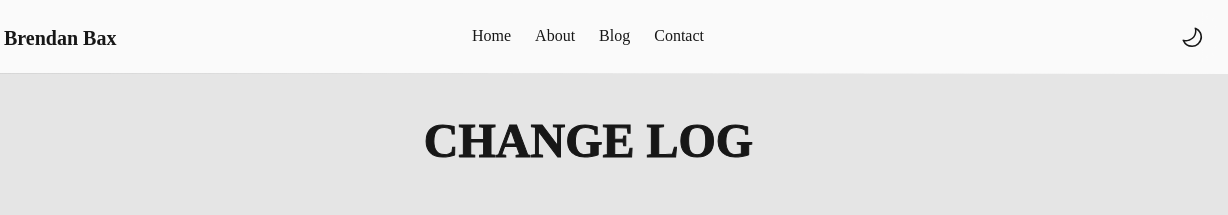
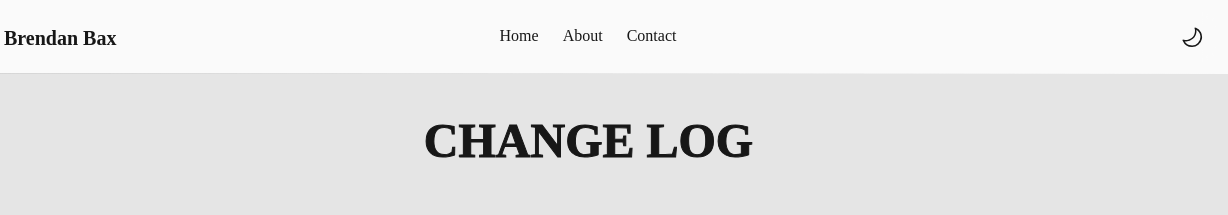
Before and after one commit to brendanbax/portfolio, an Astro site: page /changelog in a window 1280 px wide. Shown: the top 215 px of the page, 52-1280 px from the left. Built offline with nearby package versions, Linux system fonts and the light colour scheme; Astro itself is replaced by a stand-in of ours.

Commit message:
blog is conditional

```diff
--- a/src/components/NavBar.astro
+++ b/src/components/NavBar.astro
@@ -4,7 +4,7 @@ import ThemeButton from '../components/ThemeButton.astro'
 import Logo from './Logo.astro'
 
 const pathname = Astro.url.pathname
-const posts = (await getCollection('blog')).sort((a, b) => b.data.pubDate.valueOf() - a.data.pubDate.valueOf())
+const posts = (await getCollection('blog')).filter((post) => !post.data.draft)
 
 const showBlog = posts && posts.length > 0
 ---
--- a/src/pages/blog/index.astro
+++ b/src/pages/blog/index.astro
@@ -5,7 +5,7 @@ import Layout from '../../layouts/Layout.astro'
 import AnimatedText from '../../components/AnimatedText.astro'
 import Icon from 'heroicons-astro/Heroicon.astro'
 
-const posts = (await getCollection('blog')).sort((a, b) => b.data.pubDate.valueOf() - a.data.pubDate.valueOf())
+const posts = (await getCollection('blog')).filter((post) => !post.data.draft).sort((a, b) => b.data.pubDate.valueOf() - a.data.pubDate.valueOf())
 ---
 
 <Layout title="Blog">
```
